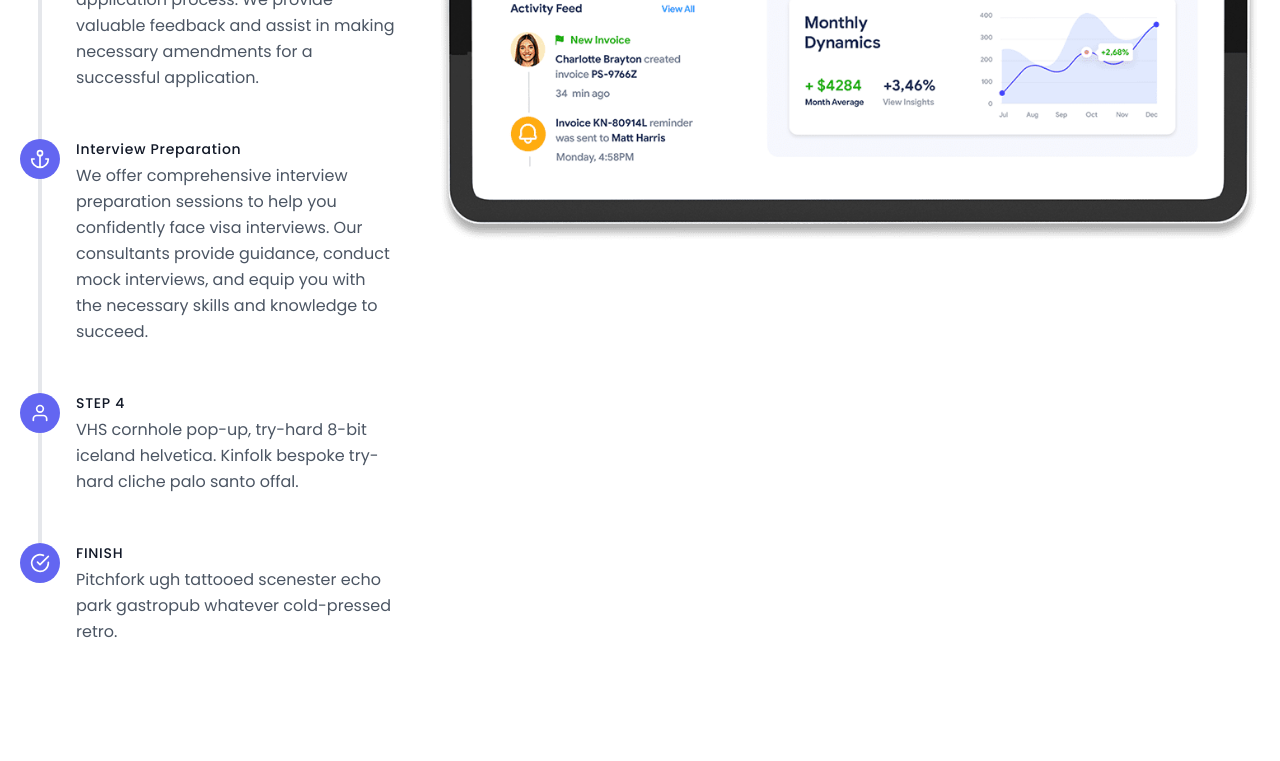
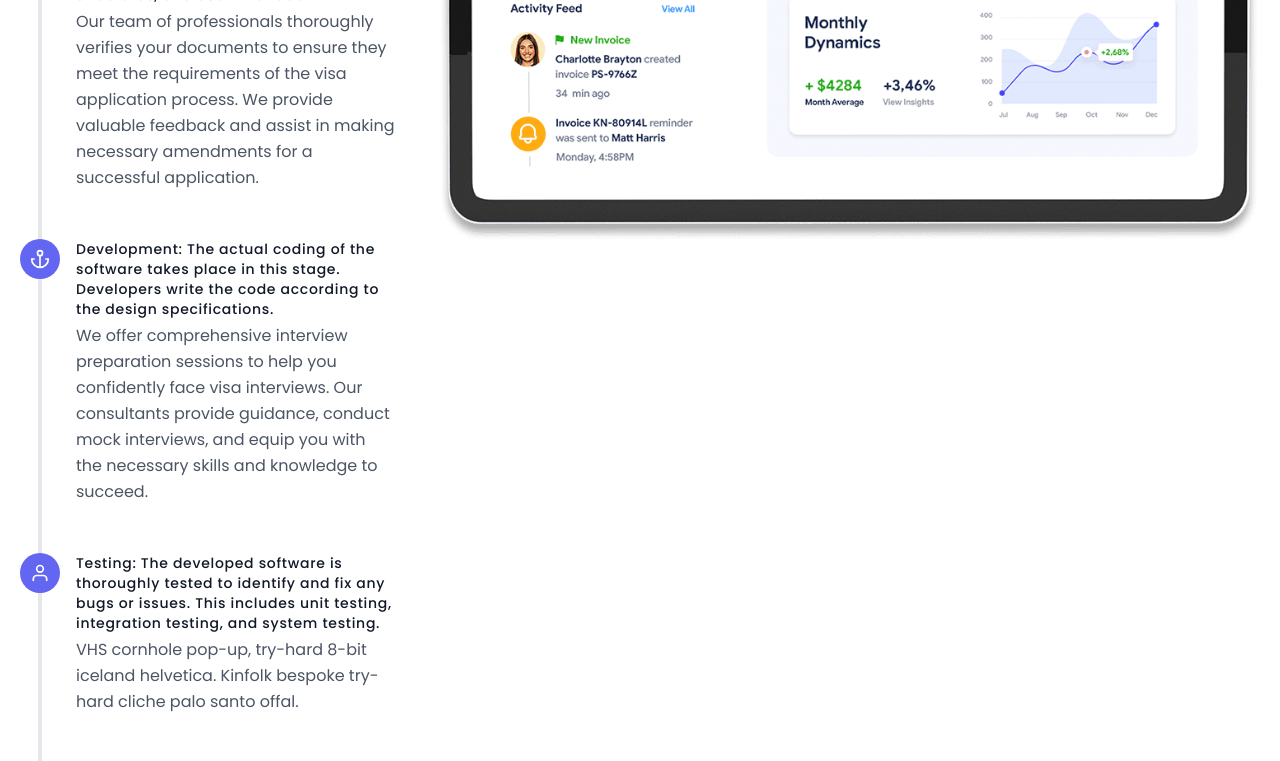
Before and after one commit to rashariful/Digital-Agency-Park, a React (Create React App) app: page / in a window 1280 px wide. Shown: the part 2000-2761 px from the top of the page. Built offline with nearby package versions, Linux system fonts and the light colour scheme.

Commit message:
update how we work

```diff
--- a/src/Components/Pages/Home/Home/Sdlc/Sdlc.jsx
+++ b/src/Components/Pages/Home/Home/Sdlc/Sdlc.jsx
@@ -22,7 +22,7 @@ const Sdlc = () => {
               </div>
               <div class="flex-grow pl-4">
                 <h2 class="font-medium title-font text-sm text-gray-900 mb-1 tracking-wider">
-                  Visa Application Assistance
+                Requirements Gathering: In this stage, the project requirements are collected from stakeholders and documented.
                 </h2>
                 <p class="leading-relaxed">
                   We provide expert assistance in preparing and submitting visa
@@ -41,7 +41,7 @@ const Sdlc = () => {
               </div>
               <div class="flex-grow pl-4">
                 <h2 class="font-medium title-font text-sm text-gray-900 mb-1 tracking-wider">
-                  Document Verification
+                Analysis and Design: The requirements are analyzed, and a system design is created, including the architecture, data structures, and user interface.
                 </h2>
                 <p class="leading-relaxed">
                   Our team of professionals thoroughly verifies your documents
@@ -71,13 +71,42 @@ const Sdlc = () => {
               </div>
               <div class="flex-grow pl-4">
                 <h2 class="font-medium title-font text-sm text-gray-900 mb-1 tracking-wider">
-                  Interview Preparation
+                Development: The actual coding of the software takes place in this stage. Developers write the code according to the design specifications.
                 </h2>
                 <p class="leading-relaxed">
                   We offer comprehensive interview preparation sessions to help
                   you confidently face visa interviews. Our consultants provide
                   guidance, conduct mock interviews, and equip you with the
                   necessary skills and knowledge to succeed.
+                </p>
+              </div>
+            </div>
+
+            <div class="flex relative pb-12">
+              <div class="h-full w-10 absolute inset-0 flex items-center justify-center">
+                <div class="h-full w-1 bg-gray-200 pointer-events-none"></div>
+              </div>
+              <div class="flex-shrink-0 w-10 h-10 rounded-full bg-indigo-500 inline-flex items-center justify-center text-white relative z-10">
+                <svg
+                  fill="none"
+                  stroke="currentColor"
+                  stroke-linecap="round"
+                  stroke-linejoin="round"
+                  stroke-width="2"
+                  class="w-5 h-5"
+                  viewBox="0 0 24 24"
+                >
+                  <path d="M20 21v-2a4 4 0 00-4-4H8a4 4 0 00-4 4v2"></path>
+                  <circle cx="12" cy="7" r="4"></circle>
+                </svg>
+              </div>
+              <div class="flex-grow pl-4">
+                <h2 class="font-medium title-font text-sm text-gray-900 mb-1 tracking-wider">
+                Testing: The developed software is thoroughly tested to identify and fix any bugs or issues. This includes unit testing, integration testing, and system testing.
+                </h2>
+                <p class="leading-relaxed">
+                  VHS cornhole pop-up, try-hard 8-bit iceland helvetica. Kinfolk
+                  bespoke try-hard cliche palo santo offal.
                 </p>
               </div>
             </div>
@@ -101,7 +130,7 @@ const Sdlc = () => {
               </div>
               <div class="flex-grow pl-4">
                 <h2 class="font-medium title-font text-sm text-gray-900 mb-1 tracking-wider">
-                  STEP 4
+                Deployment: The software is deployed to the production environment or made available to end-users.
                 </h2>
                 <p class="leading-relaxed">
                   VHS cornhole pop-up, try-hard 8-bit iceland helvetica. Kinfolk
@@ -109,6 +138,7 @@ const Sdlc = () => {
                 </p>
               </div>
             </div>
+
             <div class="flex relative">
               <div class="flex-shrink-0 w-10 h-10 rounded-full bg-indigo-500 inline-flex items-center justify-center text-white relative z-10">
                 <svg
@@ -126,13 +156,14 @@ const Sdlc = () => {
               </div>
               <div class="flex-grow pl-4">
                 <h2 class="font-medium title-font text-sm text-gray-900 mb-1 tracking-wider">
-                  FINISH
+                Maintenance: After deployment, the software requires ongoing maintenance and support to address any issues that arise and to make necessary updates or enhancements.
                 </h2>
                 <p class="leading-relaxed">
                   Pitchfork ugh tattooed scenester echo park gastropub whatever
                   cold-pressed retro.
                 </p>
               </div>
+
             </div>
           </div>
           <div>
```
